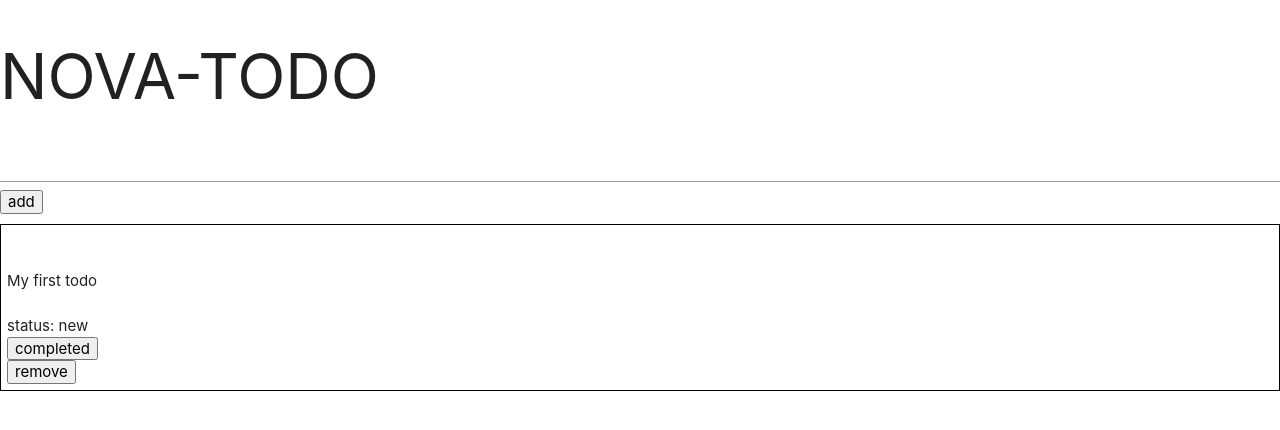
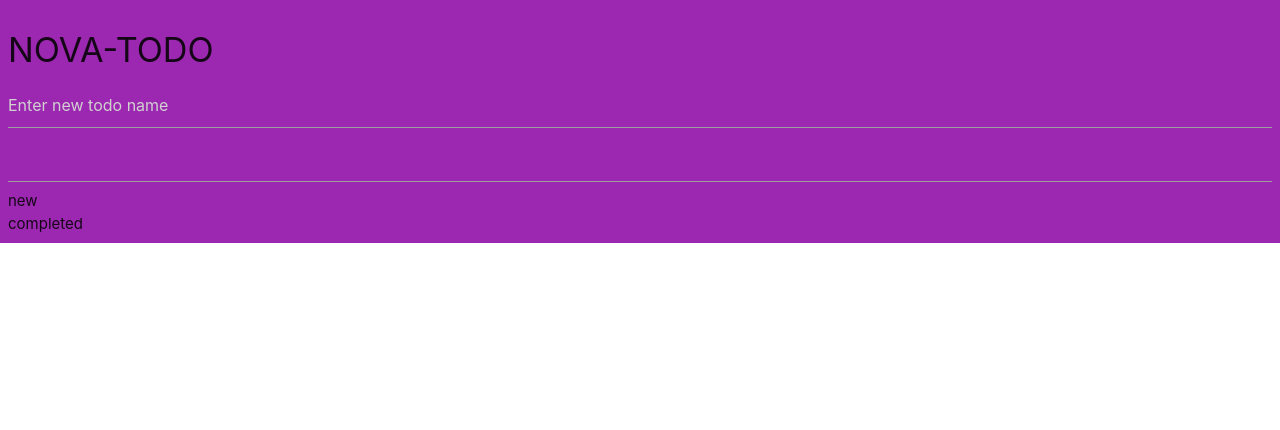
Before and after one commit to laimix99/nova-todo, a Nuxt app: page / in a window 1280 px wide. Shown: the top 430 px of the page. Built offline with nearby package versions, Linux system fonts and the light colour scheme.

Commit message:
added TodoItem

```diff
--- a/app.vue
+++ b/app.vue
@@ -1,43 +1,10 @@
-<script lang="ts" setup>
-const {
-  todos,
-  todosNew,
-  todosCompleted,
-  newTodo,
-  addTodo,
-  removeTodo,
-  editTodo,
-  undoTodo,
-  completedTodo,
-} = useTodo();
-</script>
+<script lang="ts" setup></script>
 
 <template>
-  <div>
-    <h1>NOVA-TODO</h1>
-    <input type="text" v-model="newTodo.name" @keyup.enter="addTodo()" />
-    <button @click="addTodo()">add</button>
-    <div
-      v-for="t in todos"
-      :key="t.id"
-      style="
-        display: flex;
-        flex-direction: column;
-        align-items: start;
-        border: 1px solid black;
-        padding: 6px;
-        margin-top: 10px;
-      "
-    >
-      <h1 style="font-size: 15px">{{ t.name }}</h1>
-      <span>status: {{ t.status }}</span>
-      <button v-if="t.status === 'new'" @click="completedTodo(t.id)">
-        completed
-      </button>
-      <button v-if="t.status === 'completed'" @click="undoTodo(t.id)">
-        undo
-      </button>
-      <button @click="removeTodo(t.id)">remove</button>
-    </div>
+  <div class="purple" style="padding: 8px">
+    <h4>NOVA-TODO</h4>
+    <Creator />
+    <TodosList status="new" />
+    <TodosList status="completed" />
   </div>
 </template>
--- /dev/null
+++ b/components/Creator.vue
@@ -0,0 +1,35 @@
+<script lang="ts" setup>
+const { newTodo, addTodo } = useTodo();
+function init() {
+  const elems = document.querySelectorAll('.datepicker');
+  const instances = M.Datepicker.init(elems, {
+    defaultDate: Date.now(),
+    firstDay: 1,
+    format: 'd-m-yyyy',
+    onSelect(a, b) {
+      console.log(':onSelect', a, b);
+    },
+  });
+}
+onMounted(() => {
+  init();
+});
+</script>
+
+<template>
+  <div style="">
+    <input
+      placeholder="Enter new todo name"
+      v-model="newTodo.name"
+      type="text"
+      class="validate"
+      @keyup.enter="addTodo()"
+    />
+    <input type="text" class="datepicker" />
+    <!-- <div class="chips"></div>
+      <div class="chips chips-initial"></div>
+      <div class="chips chips-placeholder"></div>
+      <div class="chips chips-autocomplete"></div> -->
+    <!-- deadline.input, status.input -->
+  </div>
+</template>
--- /dev/null
+++ b/components/TodoItem.vue
@@ -0,0 +1,33 @@
+<script lang="ts" setup>
+const props = defineProps({
+  item: { type: Object },
+});
+const { removeTodo, editTodo, completeTodo, undoTodo } = useTodo();
+function init() {}
+onMounted(() => {
+  init();
+});
+</script>
+
+<template>
+  <div
+    class="pink"
+    style="
+      display: flex;
+      flex-direction: column;
+      align-items: flex-start;
+      border: 1px solid #333;
+      padding: 8px;
+    "
+  >
+    <span>{{ item.name }} </span>
+    <small>Status: {{ item.status }} </small>
+    <button @click="removeTodo(item.id)">Remove</button>
+    <button v-if="item.status === 'new'" @click="completeTodo(item.id)">
+      Complete
+    </button>
+    <button v-if="item.status === 'completed'" @click="undoTodo(item.id)">
+      Undo
+    </button>
+  </div>
+</template>
--- /dev/null
+++ b/components/TodosList.vue
@@ -0,0 +1,18 @@
+<script lang="ts" setup>
+const props = defineProps({
+  status: { type: String, default: 'new' },
+});
+const { todos } = useTodo();
+const todosLocal = computed(() => {
+  return todos.value.filter((t: any) => t.status === props.status);
+});
+</script>
+
+<template>
+  <div>
+    <!-- header -->
+    <span>{{ props.status }}</span>
+    <!-- items -->
+    <TodoItem v-for="t in todosLocal" :key="t.id" :item="t"></TodoItem>
+  </div>
+</template>
--- a/composables/useTodo.ts
+++ b/composables/useTodo.ts
@@ -1,59 +1,38 @@
 import { useStorage } from '@vueuse/core';
+const todos = useStorage('todos', []) as any;
+
 export const useTodo = () => {
-  const todos = useStorage('todos', [
-    {
-      id: '1',
-      status: 'new',
-      name: 'My first todo',
-      tags: ['works', 'urgent'],
-      deadline: null,
-    },
-  ]) as any;
-
-  const todosNew = computed(() => {
-    return todos.value.filter((t: any) => {
-      return t.status === 'new';
-    });
-  });
-
-  const todosComplated = computed(() => {
-    return todos.value.filter((t: any) => {
-      return t.status === 'complated';
-    });
-  });
-
   const newTodo = ref({
     // id: null,
     // status: 'new',
+    // completed: false/true,
     deadline: null,
     name: '',
     tags: [],
   });
 
-  function _handleError(e: eny) {
+  function _handleError(e: any) {
     console.log('_handleError', e);
+    // TODO show notifications here
   }
-
-  function _getTodoById(id: string) {
+  function _getTodoById(id: string): any {
     const todo = todos.value.find((t: any) => t.id === id);
     if (!todo) throw new Error('No such todo found!');
     return todo;
   }
-
   function addTodo() {
     const payload = {
       id: Date.now().toString(),
+      status: 'new',
       name: newTodo.value.name,
       tags: newTodo.value.tags,
       deadline: newTodo.value.deadline,
-      status: 'new',
     };
     todos.value.unshift(payload);
     newTodo.value.name = '';
     newTodo.value.tags = [];
     newTodo.value.deadline = null;
   }
-
   function undoTodo(id: string) {
     try {
       console.log(':undoTodo', id);
@@ -63,20 +42,27 @@ export const useTodo = () => {
       _handleError(e);
     }
   }
-
-  function completedTodo(id: string) {
+  function completeTodo(id: string) {
     try {
-      console.log('completeTodo', id);
+      console.log(':completeTodo', id);
       const todo = _getTodoById(id);
       todo.status = 'completed';
     } catch (e) {
       _handleError(e);
     }
   }
-
+  function editTodo(id: string, payload: any) {
+    try {
+      console.log(':editTodo', id);
+      const todo = _getTodoById(id);
+      Object.assign(todo, payload);
+    } catch (e) {
+      _handleError(e);
+    }
+  }
   function removeTodo(id: string) {
     try {
-      console.log('removeTodo', id);
+      console.log(':removeTodo', id);
       const todo = _getTodoById(id);
       if (confirm('Remove todo?')) {
         todos.value = todos.value.filter((t: any) => t.id !== todo.id);
@@ -86,26 +72,14 @@ export const useTodo = () => {
     }
   }
 
-  function editTodo(id: string, payloud: any) {
-    try {
-      console.log('editTodo', id);
-      const todo = _getTodoById(id);
-      Object.assing(todo, payloud);
-    } catch (e) {
-      _handleError(e);
-    }
-  }
-
   return {
     todos,
-    todosNew,
-    todosComplated,
 
     newTodo,
     addTodo,
     removeTodo,
     editTodo,
     undoTodo,
-    completedTodo,
+    completeTodo,
   };
 };
```
